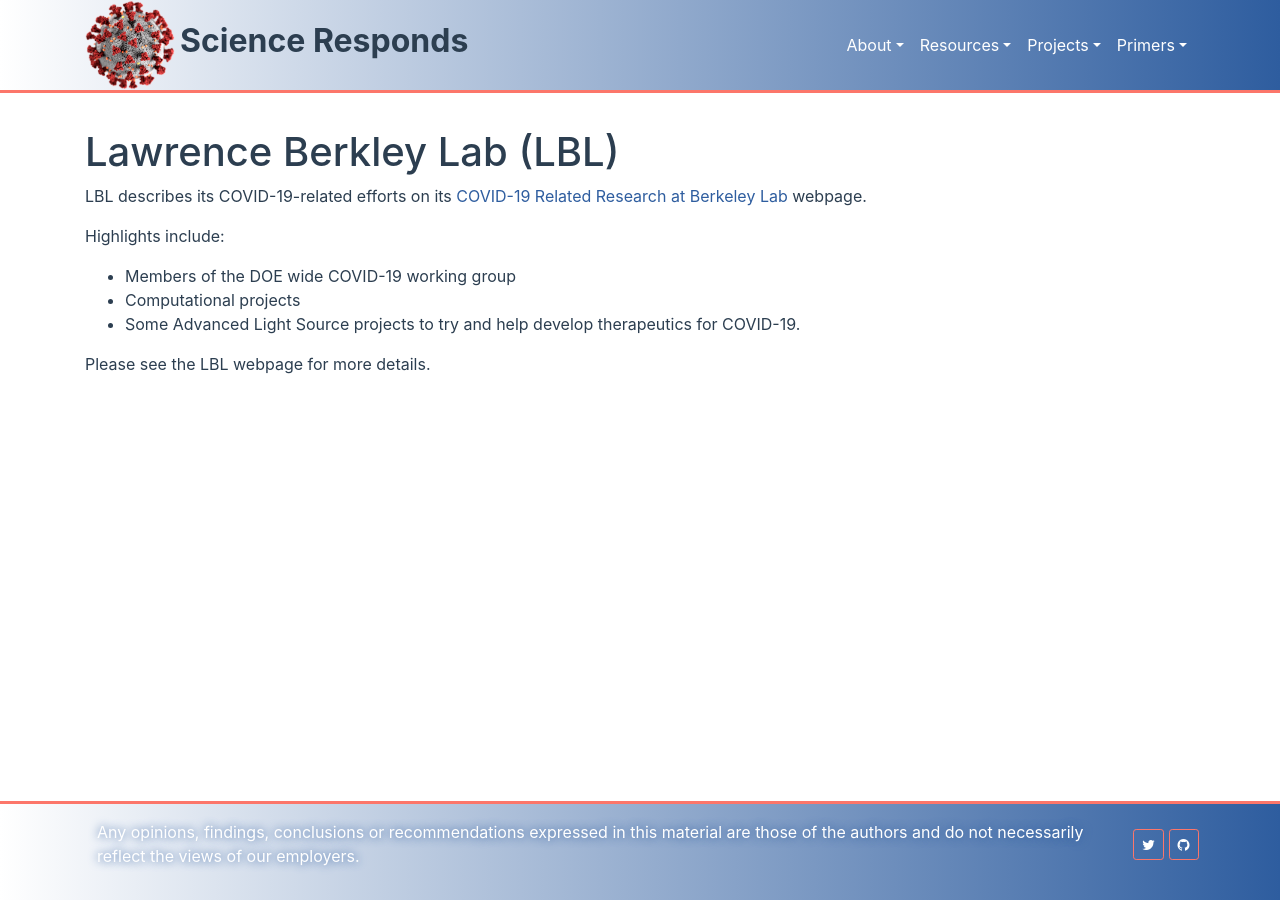
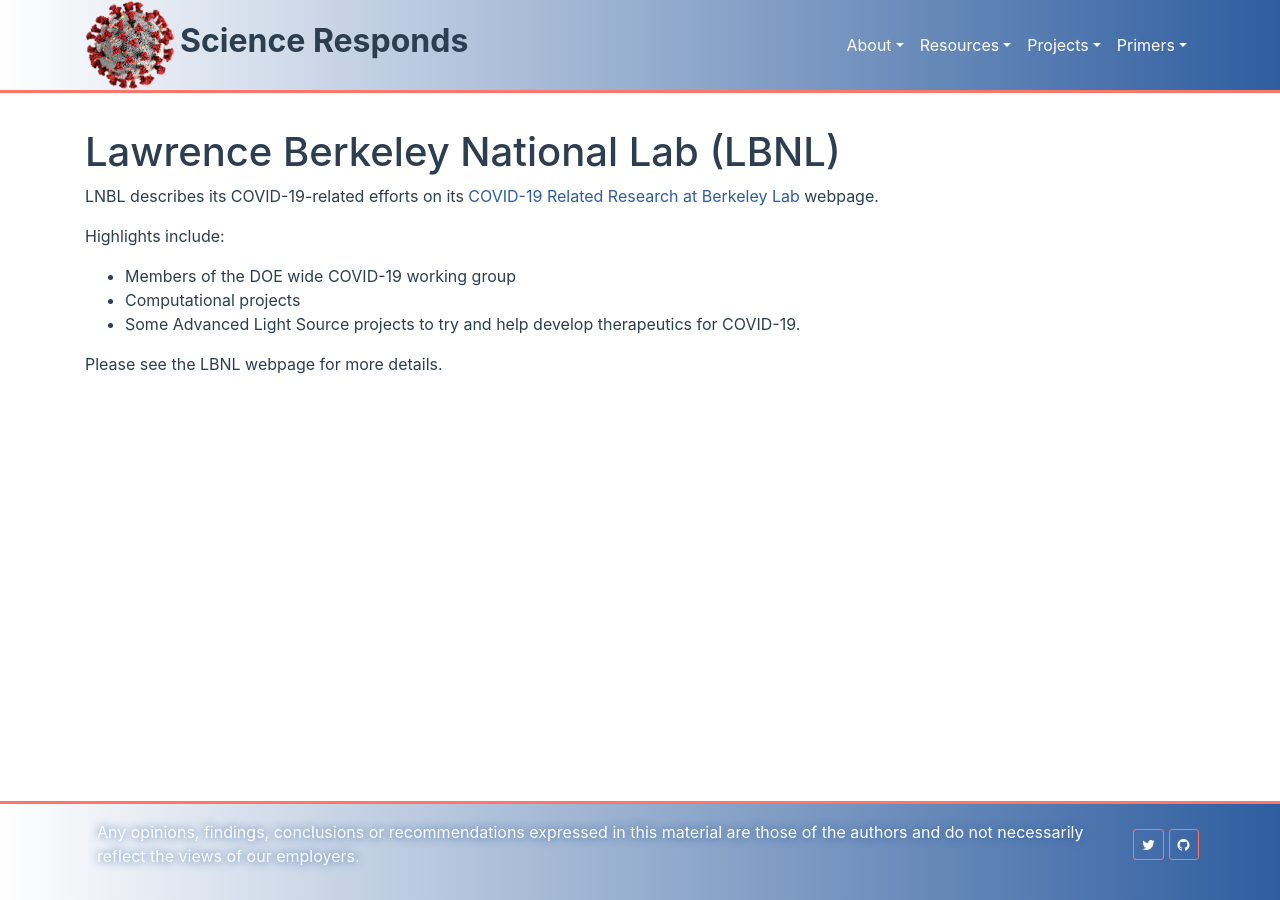
Before and after one commit to science-responds/science-responds.github.io-source, a Jekyll site: the page built from pages/institutions/lbnl.md, in a window 1280 px wide. Built offline with Jekyll 4.4.1, drawn with Linux system fonts in a browser that asks for light colours.

Commit message:
fix LBNL

```diff
--- a/pages/institutions/lbnl.md
+++ b/pages/institutions/lbnl.md
@@ -1,12 +1,12 @@
 ---
-title: Lawrence Berkley Lab (BNL)
-permalink: /institutions/bnl/
+title: Lawrence Berkeley National Lab (LBNL)
+permalink: /institutions/lbnl/
 pagetype: institution
 ---
 
-# Lawrence Berkley Lab (LBL)
+# Lawrence Berkeley National Lab (LBNL)
 
-  LBL describes its COVID-19-related efforts on its [COVID-19 Related Research at Berkeley Lab](https://stratcomm-elements.lbl.gov/2020/03/31/covid-19-related-research-at-berkeley-lab/) webpage.
+  LNBL describes its COVID-19-related efforts on its [COVID-19 Related Research at Berkeley Lab](https://stratcomm-elements.lbl.gov/2020/03/31/covid-19-related-research-at-berkeley-lab/) webpage.
 
   Highlights include:
 
@@ -14,4 +14,4 @@ pagetype: institution
   * Computational projects
   * Some Advanced Light Source projects to try and help develop therapeutics for COVID-19.
 
-Please see the LBL webpage for more details.
+Please see the LBNL webpage for more details.
```
